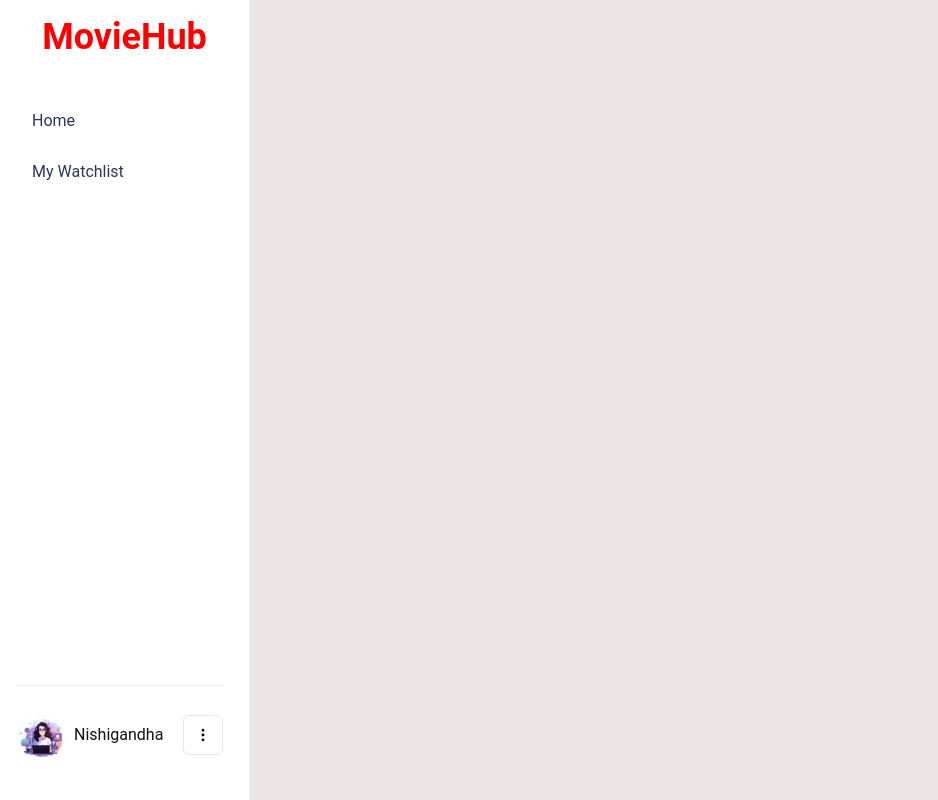
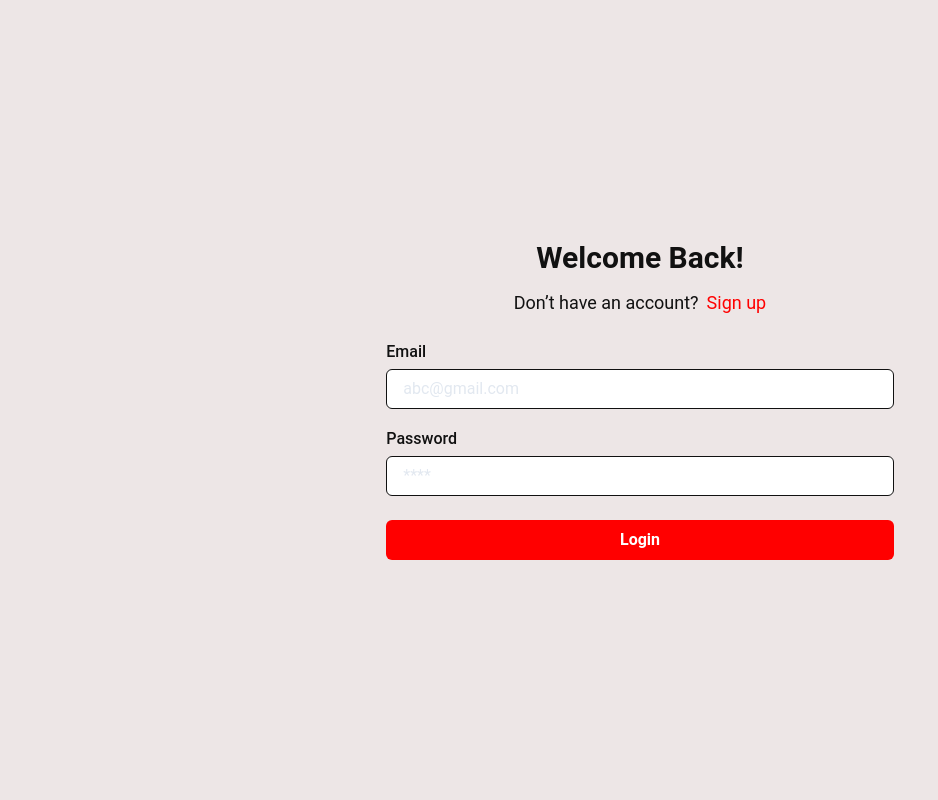
Before and after one commit to nishigawas1234/movieHub, a React (Create React App) app: page / in a window 1280 px wide. Shown: the whole page, without its empty margins (0-938 px from the left). Built offline with nearby package versions, Linux system fonts and the light colour scheme.

Commit message:
fix: routing

```diff
--- a/src/App.js
+++ b/src/App.js
@@ -21,7 +21,7 @@ function App() {
 
 function AppLayout() {
   const location = useLocation();
-  const isSidebarVisible = !(location.pathname === "/login" || location.pathname === "/sign-up");
+  const isSidebarVisible = !(location.pathname === "/" || location.pathname === "/sign-up");
 
   return (
     <Box display="flex" h="100vh">
@@ -37,7 +37,7 @@ function AppLayout() {
         overflowY="auto"
       >
         <Routes>
-          <Route path="/login" element={<SignIn />} />
+          <Route path="/" element={<SignIn />} />
           <Route path="/sign-up" element={<SignUp />} />
           <Route path="/home" element={<Home />} />
           <Route path="/list" element={<MyList />} />
--- a/src/components/Forms/BasicForm.jsx
+++ b/src/components/Forms/BasicForm.jsx
@@ -78,13 +78,13 @@ export default function BasicForm({submitBtn}) {
                               color: "gray.200",
                             }}
                             _active={{
-                                bg: "transparent",
-                                    bordder:"1px solid #111111"
-                              }}
-                              _hover={{
-                                bg: "transparent",
-                                    bordder:"1px solid #111111"
-                              }}
+                              bg: "contrast.100",
+                              bordder:"1px solid #111111"
+                            }}
+                            _hover={{
+                              bg: "contrast.100",
+                                  bordder:"1px solid #111111"
+                            }}
                               _focus={{
                                 boxShadow: "none",
                                     bordder:"1px solid #111111"
@@ -119,14 +119,14 @@ export default function BasicForm({submitBtn}) {
                               color: "gray.200",
                             }}
                             type="password"
-                            background="#fff"
+                            background="contrast.100"
                             border="1px solid #111111"
                             _active={{
-                                bg: "transparent",
+                                bg: "contrast.100",
                                 bordder:"1px solid #111111"
                               }}
                               _hover={{
-                                bg: "transparent",
+                                bg: "contrast.100",
                                     bordder:"1px solid #111111"
                               }}
                               _focus={{
--- a/src/pages/SignUp.jsx
+++ b/src/pages/SignUp.jsx
@@ -5,7 +5,7 @@ import BasicForm from '../components/Forms/BasicForm'
 export default function SignUp() {
     const signUpHandler =(values)=>{
         console.log(values,"values")
-        window.location.href = "/login";
+        window.location.href = "/";
     }
   return (
     <VStack m="auto" h="100%" justifyContent="center">
@@ -16,7 +16,7 @@ export default function SignUp() {
           <Text color="gray.500" fontSize="lg" fontWeight="normal">
           Already have an account?
           </Text>
-          <Link color="primary.500" fontSize="lg" fontWeight="normal" href="/login">
+          <Link color="primary.500" fontSize="lg" fontWeight="normal" href="/">
             Sign in
           </Link>
           </HStack>
```
